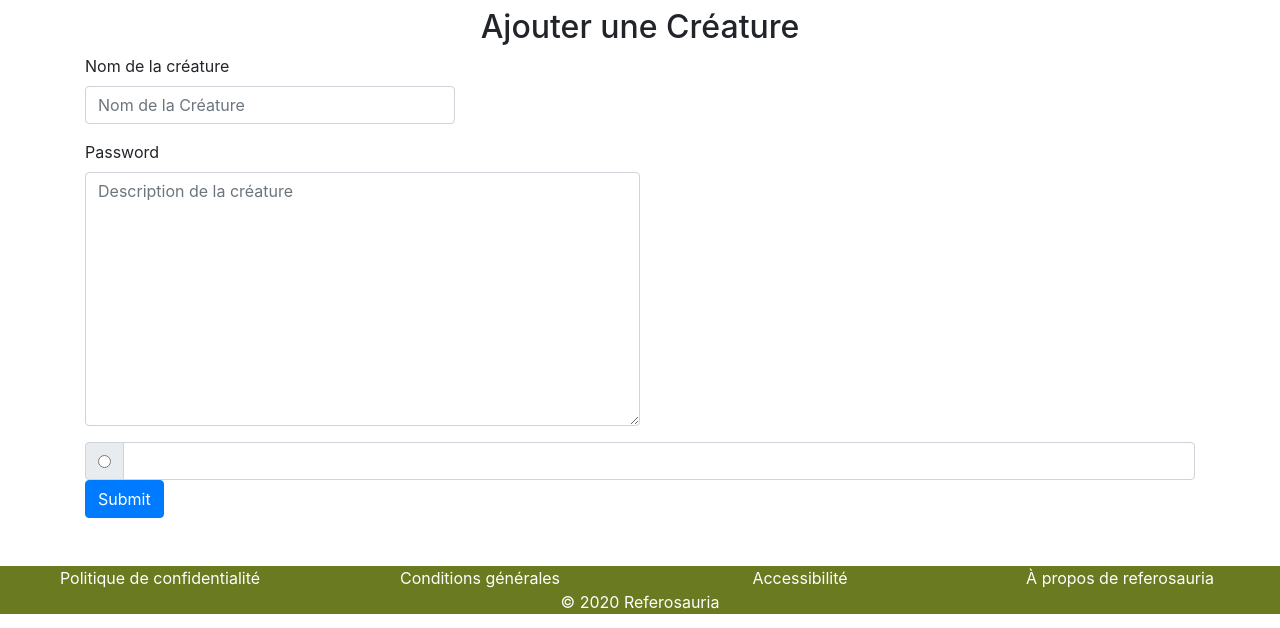
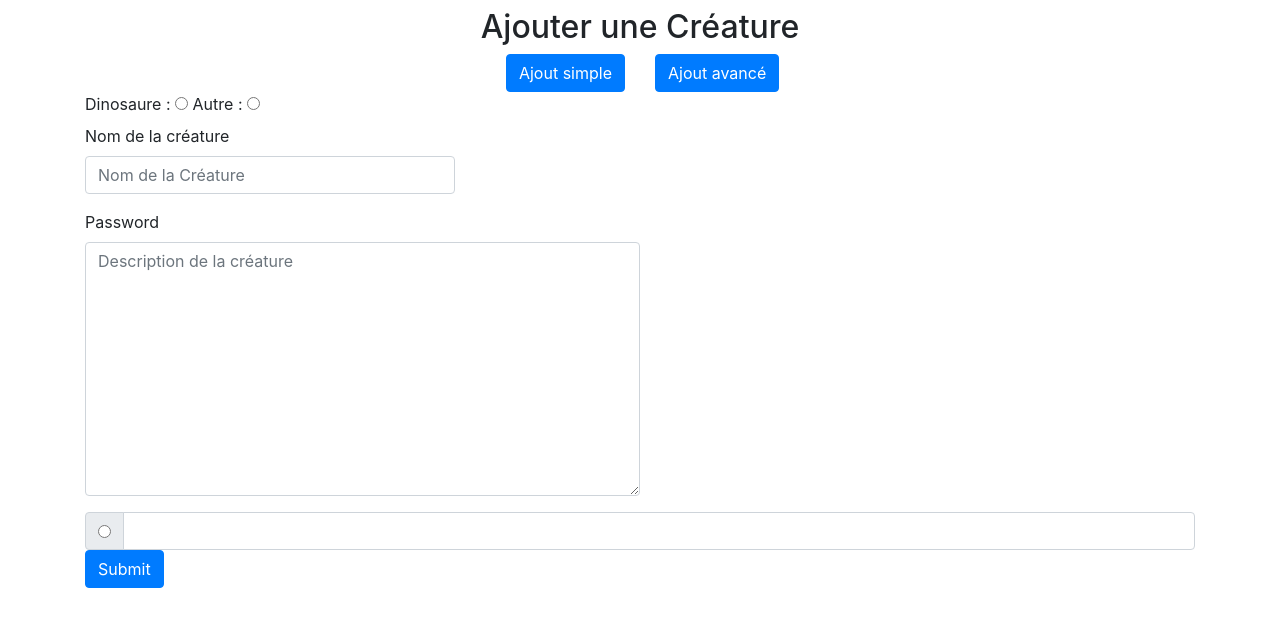
Before and after one commit to FabienMarti/referosauria, a PHP site: page /index.php?content=addDino in a window 1280 px wide. Shown: the part 254-882 px from the top of the page. Run offline with PHP 8.4, Linux system fonts and the light colour scheme; the visitor is signed in with stand-in values (Sample User, id 1); some libraries are stand-ins or nearby versions.

Commit message:
Ajout boutons dans la page addDino

```diff
--- a/views/addDino.php
+++ b/views/addDino.php
@@ -4,7 +4,16 @@
 ?>
 <main class="container mt-2">
     <h2 class="text-center">Ajouter une Créature</h2>
+    <div class="row">
+      <div class="col text-right"><a href="index.php?content=addDino&addingType=simple" class="btn btn-primary">Ajout simple</a></div>
+      <div class="col"><a href="index.php?content=addDino&addingType=advanced" class="btn btn-primary">Ajout avancé</a></div>
+
+    </div>
     <form>
+    <label for="dinosaur">Dinosaure : </label>
+    <input type="radio" name="typeSelect" id="dinosaur" value="Dinosaure" />
+    <label for="other">Autre : </label>
+    <input type="radio" name="typeSelect" id="other" value="Autre" />
         <div class="form-group">
           <label for="InputTitle">Nom de la créature</label>
           <input type="email" class="form-control col-md-4" id="InputTitle" aria-describedby="emailHelp" placeholder="Nom de la Créature">
```
